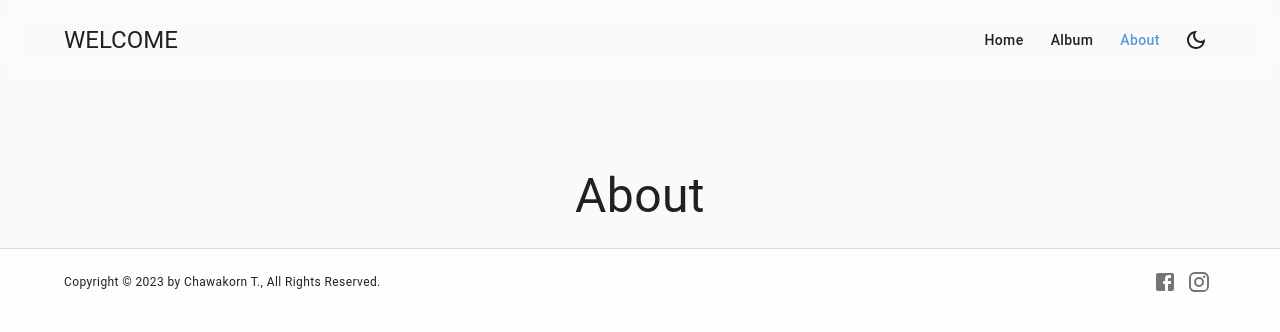
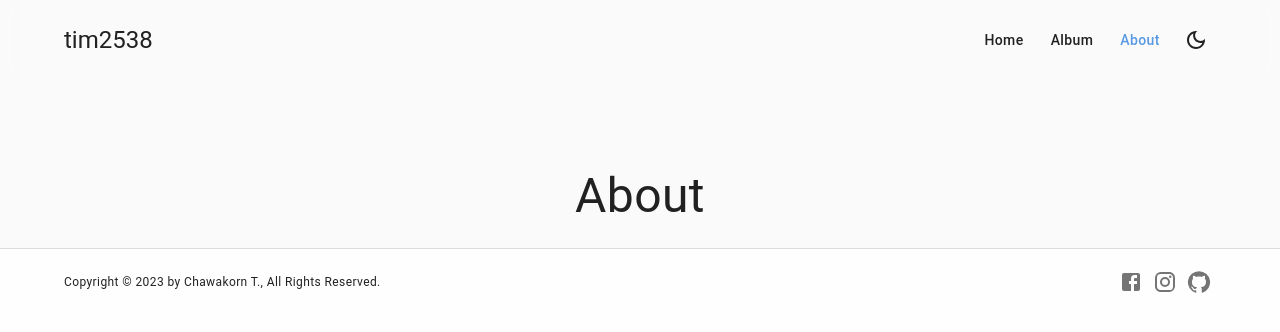
Before and after one commit to tim2538/portfolio, a React (Create React App) app: page /portfolio/about in a window 1280 px wide. Shown: the top 332 px of the page. Built offline with nearby package versions, Linux system fonts and the light colour scheme.

Commit message:
Update website name and revise navbar and footer

```diff
--- a/public/index.html
+++ b/public/index.html
@@ -7,7 +7,7 @@
     <meta name="theme-color" content="#000000" />
     <meta
       name="description"
-      content="Welcome to TimPhoto's portfolio"
+      content="Welcome to tim2538's portfolio"
     />
     <link rel="apple-touch-icon" href="%PUBLIC_URL%/logo192.png" />
     <!--
@@ -24,7 +24,7 @@
       work correctly both with client-side routing and a non-root public URL.
       Learn how to configure a non-root public URL by running `npm run build`.
     -->
-    <title>TimPhoto</title>
+    <title>tim2538's portfolio</title>
   </head>
   <body>
     <noscript>You need to enable JavaScript to run this app.</noscript>
--- a/src/components/Footer/index.tsx
+++ b/src/components/Footer/index.tsx
@@ -1,4 +1,4 @@
-import { Facebook, Instagram } from '@mui/icons-material';
+import { Facebook, GitHub, Instagram } from '@mui/icons-material';
 import {
   Box,
   Container,
@@ -12,6 +12,18 @@ import { COPYRIGHT } from '../../common/constants';
 export default function Footer() {
   const theme = useTheme();
   const bgcolor = theme.palette.background.paper;
+
+  const socials = {
+    Facebook: {
+      icon: <Facebook />,
+      to: 'https://web.facebook.com/TimTimphoto'
+    },
+    Instagram: {
+      icon: <Instagram />,
+      to: 'https://www.instagram.com/postcard.traveller'
+    },
+    GitHub: { icon: <GitHub />, to: 'https://www.github.com/tim2538' }
+  };
 
   return (
     <>
@@ -28,7 +40,10 @@ export default function Footer() {
               {COPYRIGHT}
             </Typography>
             <Box flexGrow={1} />
+            {(Object.keys(socials) as (keyof typeof socials)[]).map(
+              (social) => (
                 <IconButton
+                  key={social}
                   size="small"
                   disableRipple
                   sx={{
@@ -36,29 +51,12 @@ export default function Footer() {
                       bgcolor: 'transparent'
                     }
                   }}
-              onClick={() =>
-                window.open('https://web.facebook.com/TimTimphoto', '_blank')
-              }
+                  onClick={() => window.open(socials[social].to, '_blank')}
                 >
-              <Facebook />
+                  {socials[social].icon}
                 </IconButton>
-            <IconButton
-              size="small"
-              disableRipple
-              sx={{
-                '&:hover, &.Mui-focusVisible': {
-                  bgcolor: 'transparent'
-                }
-              }}
-              onClick={() =>
-                window.open(
-                  'https://www.instagram.com/postcard.traveller',
-                  '_blank'
               )
-              }
-            >
-              <Instagram />
-            </IconButton>
+            )}
           </Box>
         </Container>
       </Box>
--- a/src/components/Navbar/index.tsx
+++ b/src/components/Navbar/index.tsx
@@ -68,7 +68,7 @@ export default function Navbar() {
             color="inherit"
             sx={{ textDecoration: 'none' }}
           >
-            WELCOME
+            {pathname === '/' ? 'WELCOME' : 'tim2538'}
           </Typography>
           <Box flexGrow={1} />
           <Box sx={{ display: { xs: 'none', sm: 'flex' } }}>
```
Also changed, not shown: public/manifest.json. Lines whose indentation alone changed are shown as unchanged.
